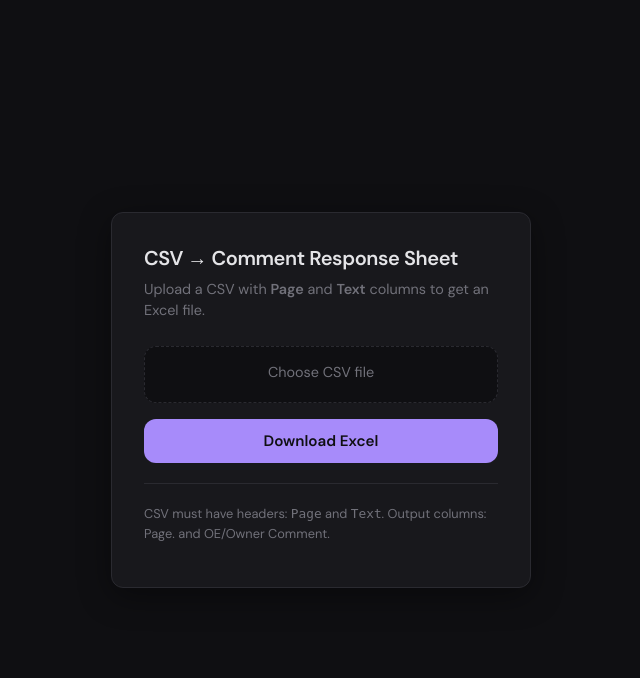
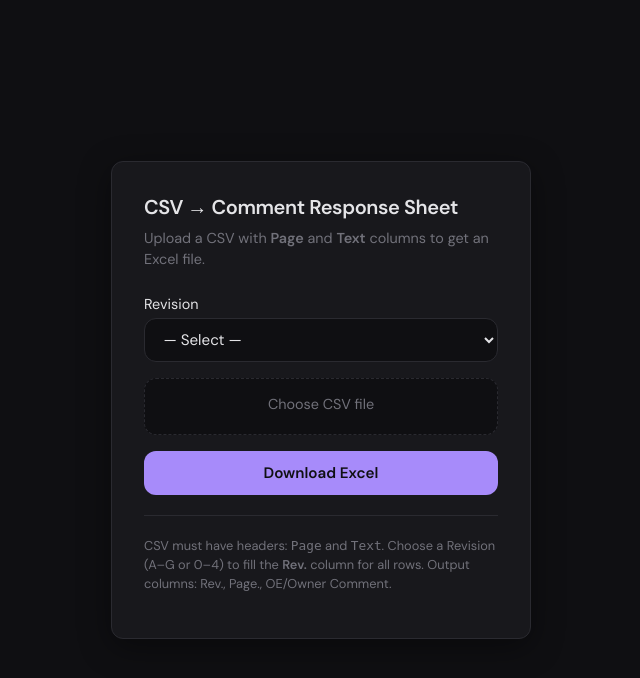
Before and after one commit to pookpiick/report-transform, a Flask app: page / in a window 1280 px wide. Shown: the top 678 px of the page, without its empty margins (319-959 px from the left). Run offline with Flask 3, Linux system fonts and the light colour scheme.

Commit message:
update output template and add revision field

```diff
--- a/app.py
+++ b/app.py
@@ -45,8 +45,10 @@ def transform():
         flash("Template file not found. Please add comment_response_template.xlsx to the output folder.", "error")
         return redirect(url_for("index"))
 
+    revision = request.form.get("revision") or None
+
     try:
-        wb = transform_csv_to_workbook(io.StringIO(content), TEMPLATE_PATH)
+        wb = transform_csv_to_workbook(io.StringIO(content), TEMPLATE_PATH, revision=revision)
     except ValueError as e:
         flash(str(e), "error")
         return redirect(url_for("index"))
--- a/templates/index.html
+++ b/templates/index.html
@@ -65,6 +65,35 @@
       display: flex;
       flex-direction: column;
       gap: 1rem;
+    }
+
+    .field {
+      display: flex;
+      flex-direction: column;
+      gap: 0.35rem;
+    }
+
+    .field-label {
+      font-size: 0.9rem;
+      font-weight: 500;
+      color: var(--text);
+    }
+
+    .field-select {
+      font-family: inherit;
+      font-size: 0.95rem;
+      padding: 0.6rem 0.9rem;
+      background: var(--bg);
+      border: 1px solid var(--border);
+      border-radius: var(--radius);
+      color: var(--text);
+      cursor: pointer;
+    }
+
+    .field-select:hover,
+    .field-select:focus {
+      border-color: var(--accent);
+      outline: none;
     }
 
     .file-wrap {
@@ -165,6 +194,24 @@
     {% endwith %}
 
     <form action="{{ url_for('transform') }}" method="post" enctype="multipart/form-data" id="form">
+      <div class="field">
+        <label for="revision" class="field-label">Revision</label>
+        <select name="revision" id="revision" class="field-select">
+          <option value="">— Select —</option>
+          <option value="A">A</option>
+          <option value="B">B</option>
+          <option value="C">C</option>
+          <option value="D">D</option>
+          <option value="E">E</option>
+          <option value="F">F</option>
+          <option value="G">G</option>
+          <option value="0">0</option>
+          <option value="1">1</option>
+          <option value="2">2</option>
+          <option value="3">3</option>
+          <option value="4">4</option>
+        </select>
+      </div>
       <div class="file-wrap">
         <input type="file" name="file" id="file" accept=".csv" required>
         <label class="file-label" for="file">
@@ -175,7 +222,7 @@
       <button type="submit" id="submit-btn">Download Excel</button>
     </form>
 
-    <p class="format-note">CSV must have headers: <code>Page</code> and <code>Text</code>. Output columns: Page. and OE/Owner Comment.</p>
+    <p class="format-note">CSV must have headers: <code>Page</code> and <code>Text</code>. Choose a Revision (A–G or 0–4) to fill the <strong>Rev.</strong> column for all rows. Output columns: Rev., Page., OE/Owner Comment.</p>
   </main>
 
   <script>
```
Also changed, not shown: transform.py (+11 -8 lines), 1 other file.
